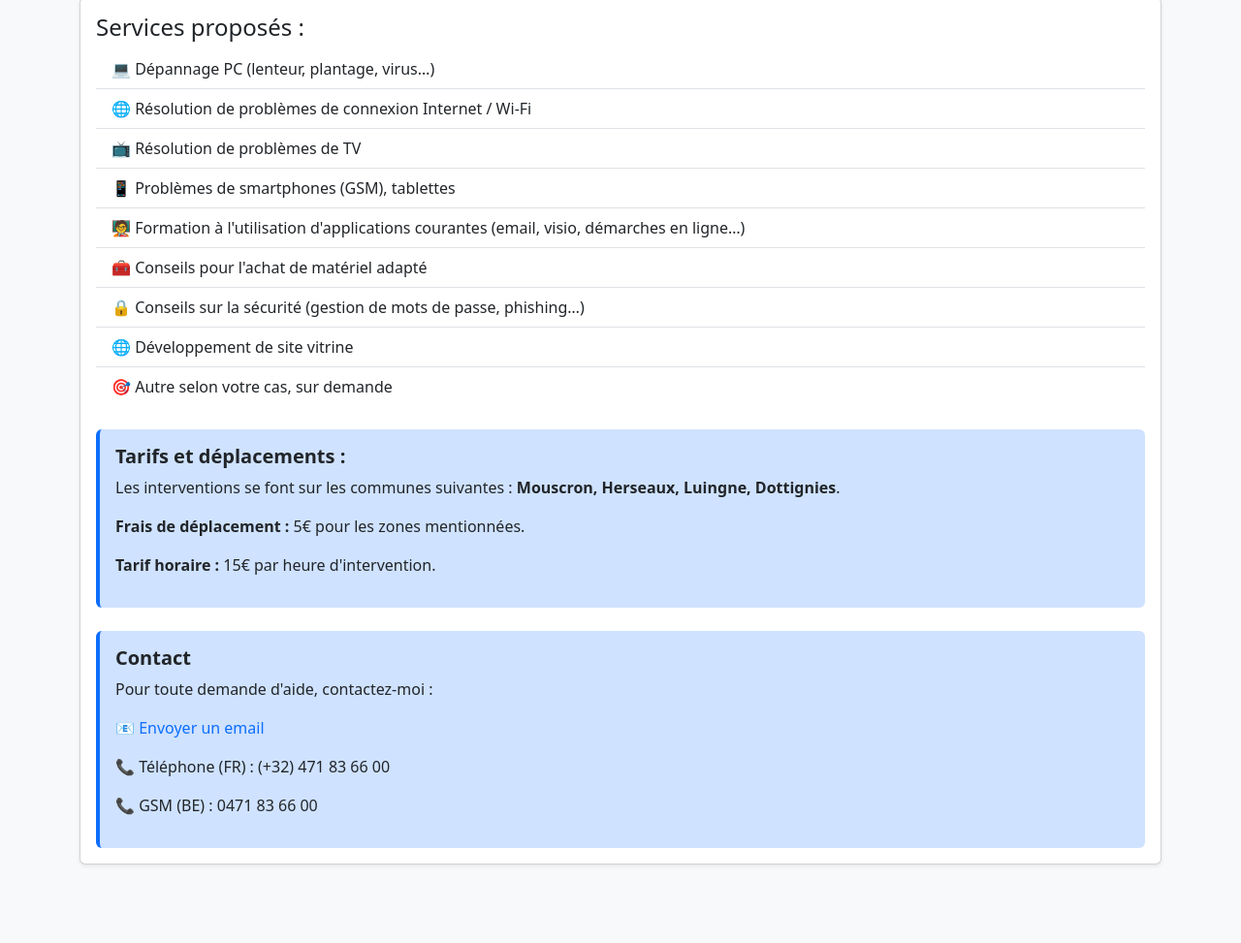
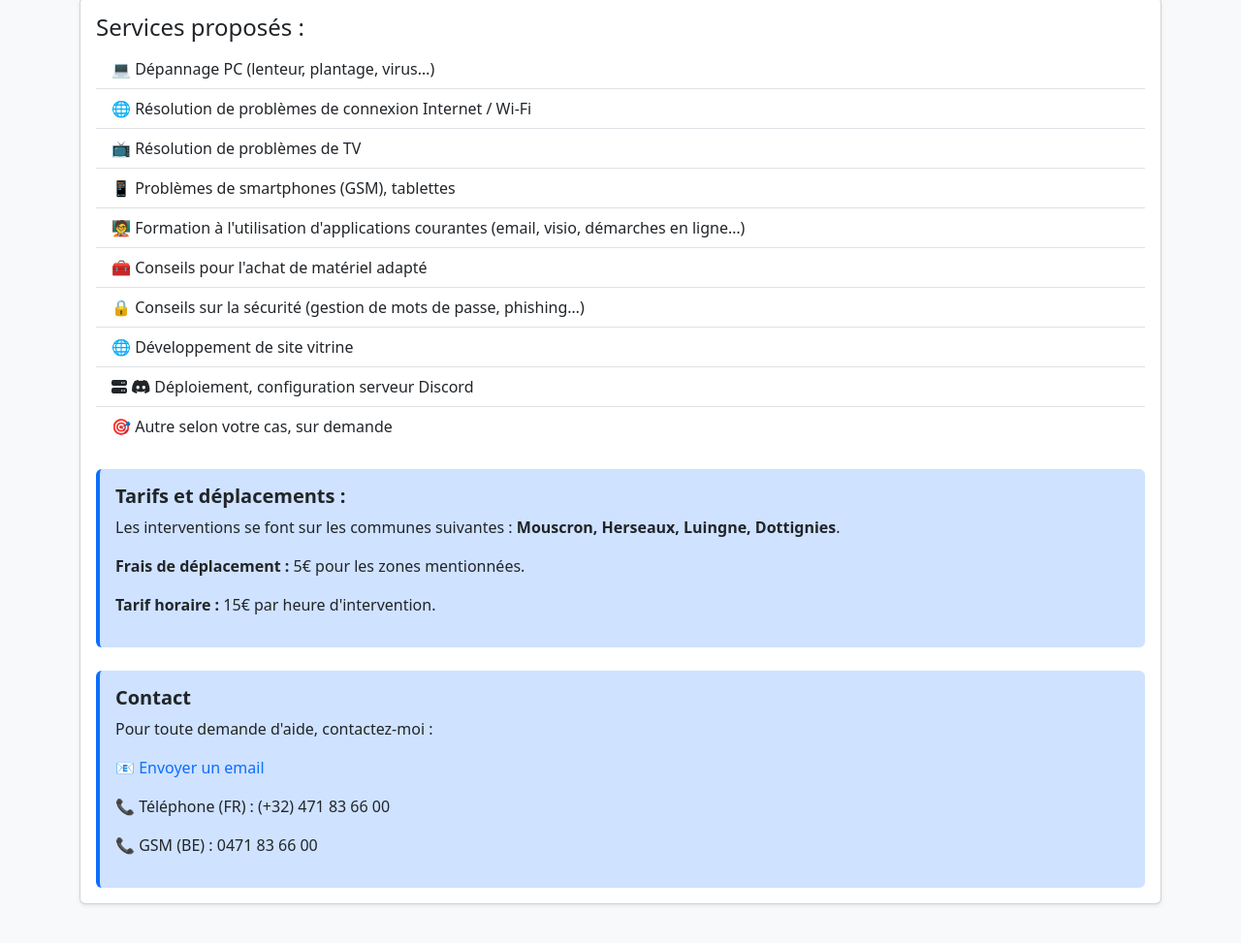
Before and after one commit to wonderTechnologie/wonderTech, a plain HTML site: page index.html in a window 1280 px wide. Shown: the part 951-1924 px from the top of the page at 97% size. Before the commit the page ends 1891 px from the top, so only its background shows below. Drawn offline with nearby package versions, Linux system fonts and the light colour scheme.

Commit message:
Update index.html

```diff
--- a/index.html
+++ b/index.html
@@ -5,6 +5,8 @@
   <title>WonderTech</title>
   <meta name="viewport" content="width=device-width, initial-scale=1">
   <link href="https://cdn.jsdelivr.net/npm/bootstrap@5.3.0/dist/css/bootstrap.min.css" rel="stylesheet">
+  <link rel="stylesheet" href="https://cdnjs.cloudflare.com/ajax/libs/font-awesome/6.5.0/css/all.min.css">
+
 </head>
 <body class="bg-light text-dark">
 
@@ -52,6 +54,9 @@
           <li class="list-group-item">🧰 Conseils pour l'achat de matériel adapté</li>
           <li class="list-group-item">🔒 Conseils sur la sécurité (gestion de mots de passe, phishing…)</li>
           <li class="list-group-item">🌐 Développement de site vitrine</li>
+          <li class="list-group-item">
+            <i class="fas fa-server"></i> <i class="fab fa-discord"></i> Déploiement, configuration serveur Discord
+          </li>
           <li class="list-group-item">🎯 Autre selon votre cas, sur demande</li>
         </ul>
 
```
